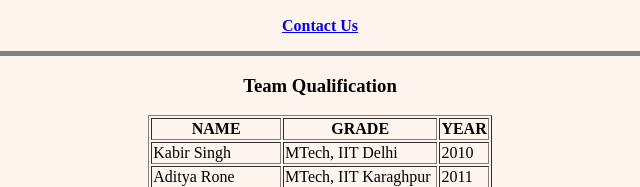
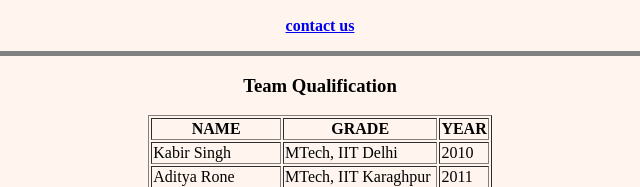
Before and after one commit to SuhasP2002/cv, a plain HTML site: page index.html in a window 1280 px wide. Shown: the part 808-995 px from the top of the page, 320-960 px from the left. Drawn offline with Linux system fonts and the light colour scheme.

Commit message:
update index html

```diff
--- a/index.html
+++ b/index.html
@@ -57,7 +57,7 @@
         <br />
       </Center>
       <img src="Alpha/B.png" alt="Production Team" />
-      <p><b><a href="C:\Users\suhas\Desktop\HTML PROJECTS\Contact Us.html">Contact Us</a></b></p>
+      <p><b><a href="contact us.html">contact us</a></b></p>
     </Center>
     <hr size="5" noshade />
     <h3>Team Qualification</h3>
```
